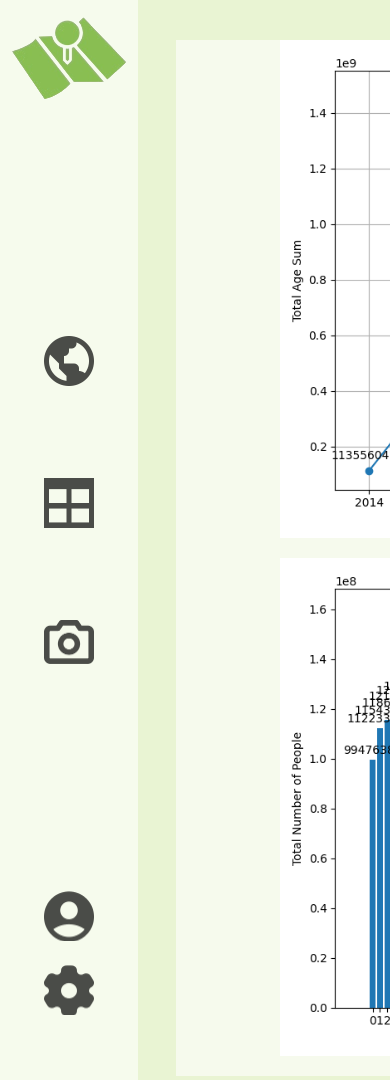
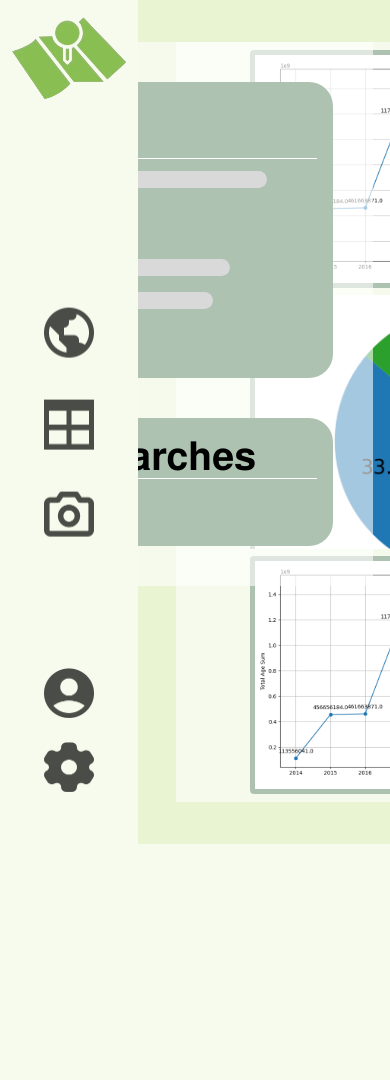
Before and after one commit to KajanGH/comp0034-cw2g-group10, a Flask app: page /analytics in a window 390 px wide. After the commit the page ends 844 px from the top, so only its background shows below. Run offline with Flask 3, Linux system fonts and the light colour scheme; parts of the project's set-up code (start-up, migrations or seed data) failed here and were passed over.

Commit message:
Analytics page layout and responsiveness improved

```diff
--- a/DashboardApp.py
+++ b/DashboardApp.py
@@ -131,7 +131,7 @@
         total_people_per_sex = sex_age_counts.sum(axis=1)
 
         # Plotting
-        plt.figure(figsize=(8, 8))
+        plt.figure(figsize=(10, 6))
         plt.pie(total_people_per_sex, labels=total_people_per_sex.index, autopct='%1.1f%%', startangle=140, textprops={'fontsize': 30})
         plt.title('Sex Makeup', fontsize=60)
         plt.axis('equal')
@@ -145,7 +145,7 @@
         total_people_per_location = location_age_counts.sum(axis=1)
 
         # Plotting
-        plt.figure(figsize=(8, 8))
+        plt.figure(figsize=(10, 6))
         plt.pie(total_people_per_location, labels=total_people_per_location.index, autopct='%1.1f%%', startangle=140, textprops={'fontsize': 30})
         plt.title('ITL Ratio',fontsize=60)
         plt.axis('equal')
@@ -155,7 +155,7 @@
         ###MONTH PIE CHART###
         month_counts = df['month'].value_counts()
         # Plotting
-        plt.figure(figsize=(8, 8))
+        plt.figure(figsize=(10, 6))
         plt.pie(month_counts, labels=month_counts.index, autopct='%1.1f%%', startangle=140,textprops={'fontsize': 25})
         plt.title('Month Ratio',fontsize=60)
         plt.axis('equal')
--- a/static/analytics-page.css
+++ b/static/analytics-page.css
@@ -6,6 +6,7 @@
   height: 109px;
   object-fit: cover;
   cursor: pointer;
+  z-index: 2;
 }
 .camera-icon9,
 .world-icon9 {
@@ -15,8 +16,7 @@
 .camera-icon9 {
   height: 44.4px;
 }
-.user-icon-parent7,
-.world-icon-parent7 {
+.user-icon-parent7 {
   overflow: hidden;
   display: flex;
   flex-direction: column;
@@ -26,13 +26,36 @@
 }
 .user-icon-parent7 {
   gap: var(--gap-5xl);
+  position: absolute;
+  bottom: calc(5vh + 10px); /* 5% of viewport height + additional spacing */
+  left: 0;
+  right: 0; /* Ensure icons are horizontally centered */
+  display: flex;
+  align-items: center;
+  justify-content: center;
 }
-.analytics-page-child,
+.world-icon-parent7 {
+  position: absolute;
+  top: 50%;
+  transform: translateY(-50%);
+  left: 0;
+  right: 0; /* Ensure icons are horizontally centered */
+  display: flex;
+  align-items: center;
+  justify-content: center;
+  flex-direction: column;
+  gap: calc(10vh * 0.5); /* 10% of viewport height */
+}
+
 .sidebar-frame9 {
+  height: 100vh;
+  align-self: normal;
+  justify-content: flex-start;
+  gap: 10%;
+  z-index: 1;
   position: absolute;
-  top: 0;
-  height: 1080px;
-  overflow: hidden;
+  top: 0.1px;
+  left: 0.1px;
 }
 .sidebar-frame9 {
   left: 0;
@@ -43,35 +66,35 @@
   justify-content: flex-start;
   gap: var(--gap-208xl);
 }
-.analytics-page-child {
-  left: 136px;
-  width: 1118px;
-}
 .table {
   position: relative;
+  align-self: center;
 }
 .table-container,
 .table-wrapper {
   flex: 1;
-  background-color: var(--color-gray-100);
   overflow: hidden;
   display: flex;
-  flex-direction: column;
+  flex-direction: row;
   align-items: center;
-  justify-content: center;
+  gap: 10vh;
 }
+.table-container2,
+.table-wrapper2 {
+  flex: 1;
+  overflow: hidden;
+  display: flex;
+  flex-direction: row;
+  align-items: center;
+  gap: 28vh;
+}
+
 .table-container {
   padding:20px 0px;
 }
-.frame-parent15,
 .graph-wrapper {
   align-self: stretch;
   flex-direction: row;
-}
-.frame-parent15 {
-  align-items: flex-start;
-  justify-content: flex-start;
-  gap: var(--gap-21xl);
 }
 .graph-wrapper {
   flex: 1;
@@ -83,15 +106,15 @@
 }
 .frame-parent14 {
   position: absolute;
-  top: 40px;
+  top: 5vh; /* 5% viewport height gap at the top */
+  bottom: 5vh; /* 5% viewport height gap at the bottom */
   left: 176px;
-  width: 1038px;
-  height: 1010px;
+  width: 120vh;
   display: flex;
   flex-direction: column;
-  align-items: flex-start;
-  justify-content: flex-start;
-  gap: var(--gap-21xl);
+  align-items: center;
+  background-color: var(--color-gray-100);
+
 }
 .frame-child6 {
   position:absolute;
@@ -118,14 +141,13 @@
   flex-direction: row;
   align-items: flex-start;
   justify-content: flex-start;
-  padding: var(--padding-7xs) 0;
   font-size: var(--font-size-21xl);
 }
 .frame-child7 {
   border: 0;
   outline: 0;
   font-family: var(--font-almarai);
-  font-size: var(--font-size-13xl);
+  font-size: 16px;
   background-color: var(--color-gainsboro-100);
   width: 258px;
   border-radius: var(--br-base);
@@ -180,12 +202,10 @@
   flex-direction: row;
   align-items: center;
   justify-content: center;
-  margin-bottom: 8px
 }
 .frame-parent19 {
   align-self: stretch;
   justify-content: flex-start;
-  gap: 23px;
 }
 .year {
   position: relative;
@@ -218,7 +238,7 @@
   border: 0;
   outline: 0;
   font-family: var(--font-almarai);
-  font-size: var(--font-size-13xl);
+  font-size: 16px;
   background-color: var(--color-gainsboro-100);
   width: 237px;
   border-radius: var(--br-base);
@@ -338,34 +358,33 @@
   background-color: var(--color-silver);
   justify-content: space-between;
   padding: var(--padding-base);
-  font-size: var(--font-size-9xl);
+  font-size: 16px;
 }
 .frame-parent17 {
-  height: 699px;
+  height: auto;
   justify-content: flex-start;
   gap: var(--gap-21xl);
 }
 .frame-parent16,
 .frame-wrapper1 {
+  top: 5vh;
+  right: 2vh;
   display: flex;
   align-items: center;
   justify-content: center;
 }
 .frame-wrapper1 {
-  width: 623px;
+  width: 58vh;
   background-color: var(--color-gray-100);
   overflow: hidden;
   flex-direction: row;
   padding: 40px;
   box-sizing: border-box;
   text-align: left;
-  font-size: var(--font-size-13xl);
+  font-size: 16px;
 }
 .frame-parent16 {
   position: absolute;
-  top: 40px;
-  left: 1254px;
-  height: 1010px;
   flex-direction: column;
   gap: var(--gap-21xl);
 }
@@ -373,7 +392,7 @@
   width: 100%;
   position: relative;
   background-color: var(--color-beige);
-  height: 1080px;
+  height: 100vh;
   overflow: hidden;
   text-align: center;
   font-size: var(--font-size-21xl);
@@ -381,12 +400,43 @@
   font-family: var(--font-almarai);
 }
 .img{
-  width: 80%;
+  width: 45vh;
   height: auto;
+  border: 5px solid var(--color-silver);
+  border-radius: 4px;
 }
 .img2{
-  width: 30%;
+  width: 25vh;
   height: auto;
-  background-color: var(--color-gray-100);
-  padding: 8px;
+  border: 5px solid var(--color-silver);
+  border-radius: 4px;
 }
+.bigframe{
+  gap:2vh;
+}
+.overlay {
+  position: fixed;
+  top: 0;
+  left: 0;
+  width: 100%;
+  height: 100%;
+  background-color: rgba(0, 0, 0, 0.7);
+  display: none;
+  justify-content: center;
+  align-items: center;
+}
+
+.overlay img {
+  max-width: 75%;
+  max-height: 75%;
+}
+
+.close {
+  position: absolute;
+  top: 20px;
+  right: 20px;
+  color: #fff;
+  cursor: pointer;
+  font-size: 24px;
+  z-index: 1000;
+}
--- a/templates/analytics-page.html
+++ b/templates/analytics-page.html
@@ -64,24 +64,23 @@
           />
         </div>
       </div>
-      <div class="analytics-page-child"></div>
+      <div class="bigframe">
       <div class="frame-parent14">
-        <div class="frame-parent15">
           <div class="table-wrapper">
             <img class="img" alt="" src="static\public\graph1.png" id="tableTest" />
-          </div>
-          <div class="table-container">
             <img class="img" alt="" src="static\public\graph2.png" id="tableTest" />
           </div>
-        </div>
+          <div class="table-wrapper">
+            <img class="img" alt="" src="static\public\graph3.png" id="tableTest" />
+            <img class="img" alt="" src="static\public\graph4.png" id="tableTest" />
+          </div>
+          <div class="table-wrapper">
+            <img class="img" alt="" src="static\public\graph1.png" id="tableTest" />
+            <img class="img" alt="" src="static\public\graph2.png" id="tableTest" />
+          </div>
       </div>
       <div class="frame-parent16">
         <div class="rectangle-group">
-          <div class="frame-child6"></div>
-          <img class="img2" alt="" src="static\public\graph3.png" id="tableTest" />
-          <img class="img2" alt="" src="static\public\graph4.png" id="tableTest" />
-          <img class="img2" alt="" src="static\public\graph5.png" id="tableTest" />
-        </div>
         <div class="frame-wrapper1">
           <div class="frame-parent17">
             <div class="frame-parent18">
@@ -140,8 +139,30 @@
         </div>
       </div>
     </div>
+    </div>
+    <div class="overlay" id="overlay">
+      <span class="close">&times;</span>
+      <img id="overlayImg" src="" alt="">
+    </div>
 
     <script>
+      var images = document.querySelectorAll('.img');
+    images.forEach(function(img) {
+      img.addEventListener('click', function() {
+        var overlay = document.getElementById('overlay');
+        var overlayImg = document.getElementById('overlayImg');
+
+        overlay.style.display = 'flex';
+        overlayImg.src = this.src;
+      });
+    });
+
+    // Add click event listener to close button
+    var closeBtn = document.querySelector('.close');
+    closeBtn.addEventListener('click', function() {
+      var overlay = document.getElementById('overlay');
+      overlay.style.display = 'none';
+    });
 
       var logoImage = document.getElementById("logoImage");
       if (logoImage) {
```
Also changed, not shown: other parts of static/analytics-page.css (+12 -12 lines).
